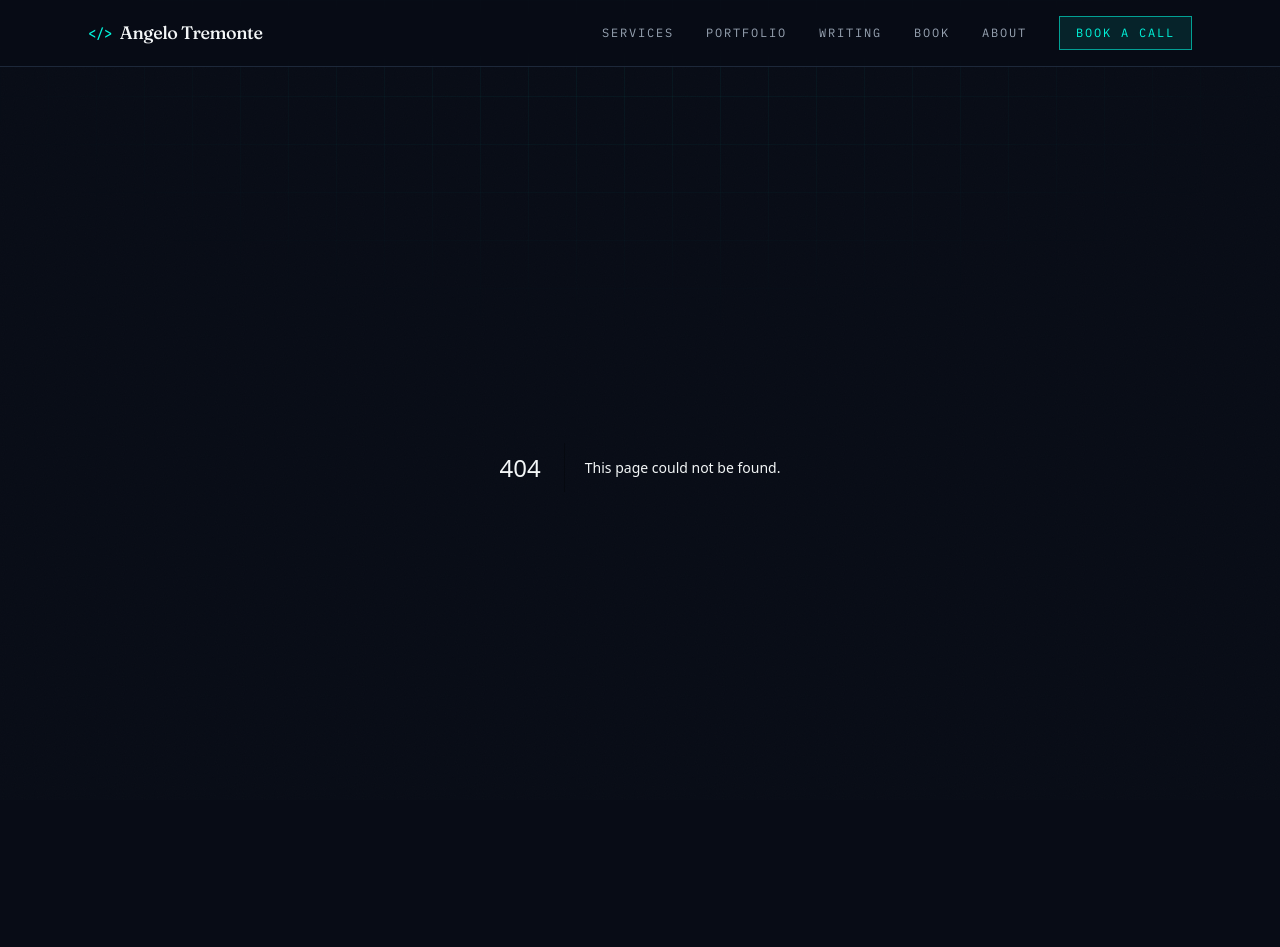
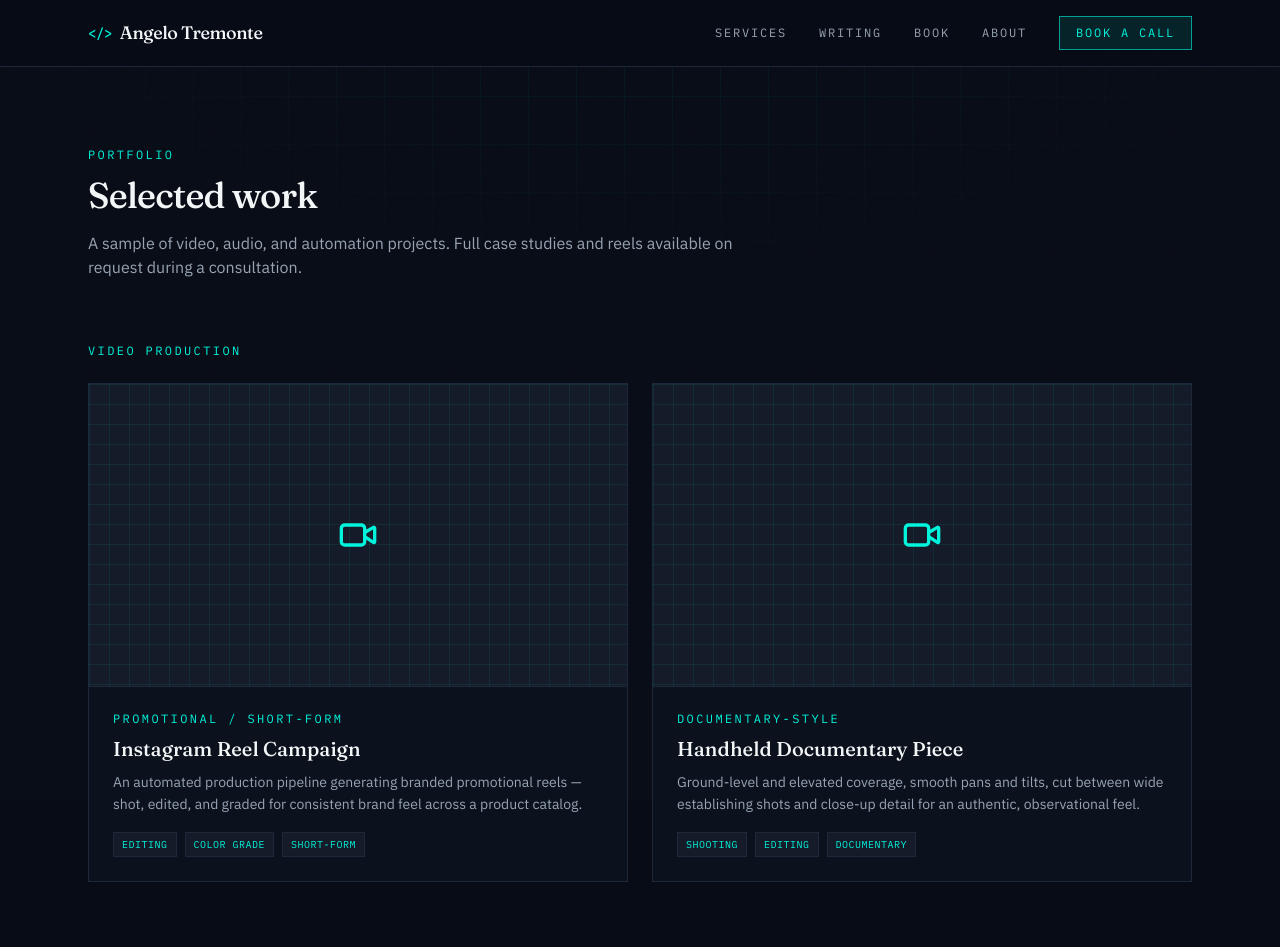
Before and after one commit to tremonte-a/tremonte.info.website, a Next.js app: page /portfolio.disabled in a window 1280 px wide. Before the commit this address had no page. Shown: the top 947 px of the page. Built offline with nearby package versions, Linux system fonts and the light colour scheme.

Commit message:
Temp removed portfolio.

```diff
--- /dev/null
+++ b/app/portfolio.disabled/page.tsx
@@ -0,0 +1,106 @@
+import type { Metadata } from "next";
+import { Video, Mic, BarChart3, Workflow } from "lucide-react";
+import { SectionHeading } from "@/components/section-heading";
+import { MediaShowcaseCard } from "@/components/media-showcase-card";
+
+export const metadata: Metadata = {
+  title: "Portfolio — Angelo Tremonte",
+  description:
+    "Video production, audio restoration, and automation project examples.",
+};
+
+const videoWork = [
+  {
+    icon: Video,
+    kind: "Promotional / Short-Form",
+    title: "Instagram Reel Campaign",
+    description:
+      "An automated production pipeline generating branded promotional reels — shot, edited, and graded for consistent brand feel across a product catalog.",
+    tags: ["Editing", "Color Grade", "Short-Form"],
+  },
+  {
+    icon: Video,
+    kind: "Documentary-Style",
+    title: "Handheld Documentary Piece",
+    description:
+      "Ground-level and elevated coverage, smooth pans and tilts, cut between wide establishing shots and close-up detail for an authentic, observational feel.",
+    tags: ["Shooting", "Editing", "Documentary"],
+  },
+];
+
+const audioWork = [
+  {
+    icon: Mic,
+    kind: "Restoration",
+    title: "Archival Interview Recovery",
+    description:
+      "Recovered a decades-old interview tape suffering from tape hiss and electrical hum — de-noised, de-hummed, and re-mastered for clean playback without an over-processed, robotic feel.",
+    tags: ["De-hum", "De-noise", "Mastering"],
+  },
+  {
+    icon: Mic,
+    kind: "Production",
+    title: "Podcast Mix & Master",
+    description:
+      "Full recording-to-master pipeline for spoken-word content: leveling, EQ, compression, and a final master built for consistent loudness across episodes.",
+    tags: ["Recording", "Mixing", "Mastering"],
+  },
+];
+
+const automationWork = [
+  {
+    icon: BarChart3,
+    kind: "Data Analytics",
+    title: "Cryptocurrency Dashboard",
+    description:
+      "A Python-built tool tracking transaction history, vendor fees, and portfolio value over time, with a self-hosted dashboard — no third-party subscription required.",
+    tags: ["Python", "Dashboards", "Self-hosted"],
+  },
+  {
+    icon: Workflow,
+    kind: "Automation",
+    title: "Content Automation Pipeline",
+    description:
+      "An end-to-end script that turns a product catalog into ready-to-post short-form video content, cutting a 45-minute manual process down to minutes.",
+    tags: ["Python", "Workflow", "Scheduling"],
+  },
+];
+
+export default function PortfolioPage() {
+  return (
+    <div className="mx-auto max-w-6xl px-6 py-20">
+      <SectionHeading
+        eyebrow="Portfolio"
+        title="Selected work"
+        description="A sample of video, audio, and automation projects. Full case studies and reels available on request during a consultation."
+      />
+
+      <div className="mt-16">
+        <p className="eyebrow">Video Production</p>
+        <div className="mt-6 grid grid-cols-1 gap-6 sm:grid-cols-2">
+          {videoWork.map((item) => (
+            <MediaShowcaseCard key={item.title} {...item} />
+          ))}
+        </div>
+      </div>
+
+      <div className="mt-16">
+        <p className="eyebrow">Audio Production &amp; Restoration</p>
+        <div className="mt-6 grid grid-cols-1 gap-6 sm:grid-cols-2">
+          {audioWork.map((item) => (
+            <MediaShowcaseCard key={item.title} {...item} />
+          ))}
+        </div>
+      </div>
+
+      <div className="mt-16">
+        <p className="eyebrow">Data &amp; Automation</p>
+        <div className="mt-6 grid grid-cols-1 gap-6 sm:grid-cols-2">
+          {automationWork.map((item) => (
+            <MediaShowcaseCard key={item.title} {...item} />
+          ))}
+        </div>
+      </div>
+    </div>
+  );
+}
--- a/components/site-header.tsx
+++ b/components/site-header.tsx
@@ -6,13 +6,15 @@ import { usePathname } from "next/navigation";
 import { Menu, X } from "lucide-react";
 import { cn } from "@/lib/utils";
 
+const SHOW_PORTFOLIO = false; // Change to true when ready
+
 const navItems = [
   { href: "/services", label: "Services" },
   { href: "/portfolio", label: "Portfolio" },
   { href: "/blog", label: "Writing" },
   { href: "/book", label: "Book" },
   { href: "/about", label: "About" },
-];
+].filter(item => item.href !== "/portfolio" || SHOW_PORTFOLIO);
 
 export function SiteHeader() {
   const pathname = usePathname();
```
